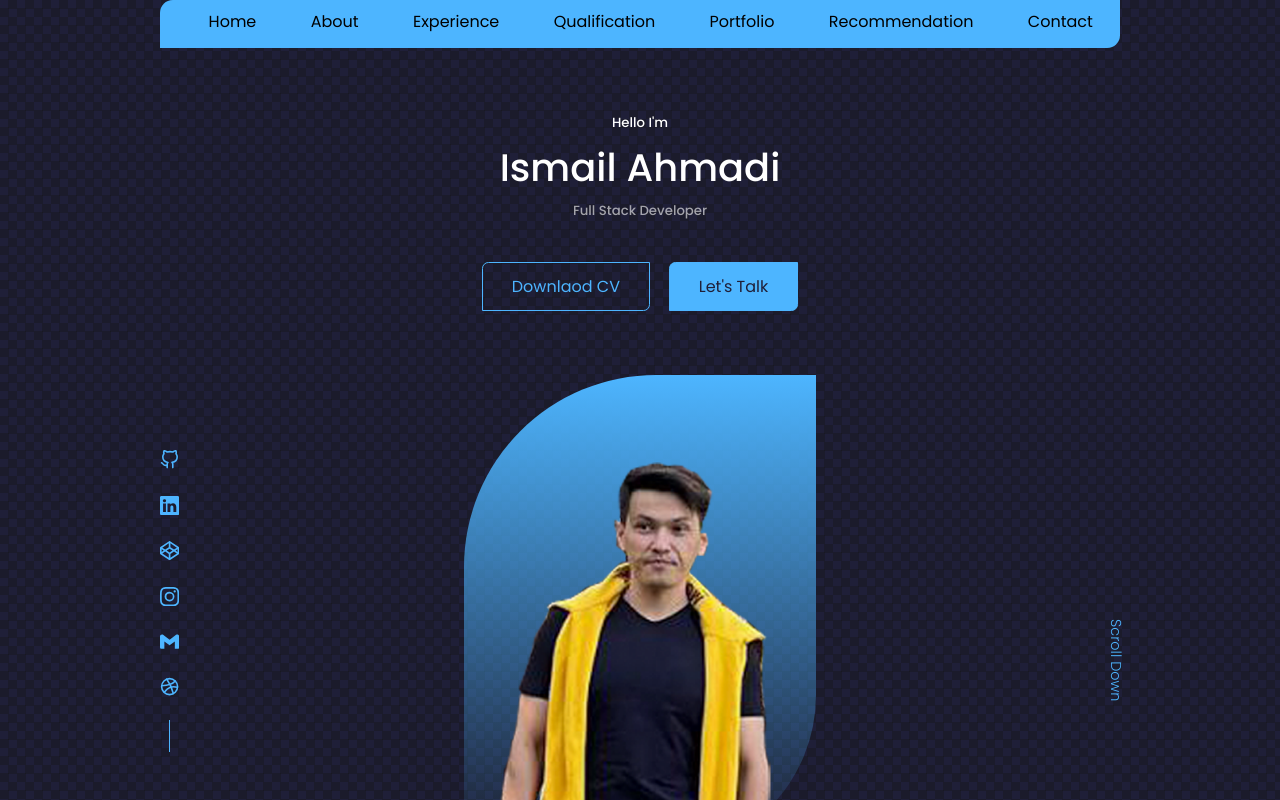
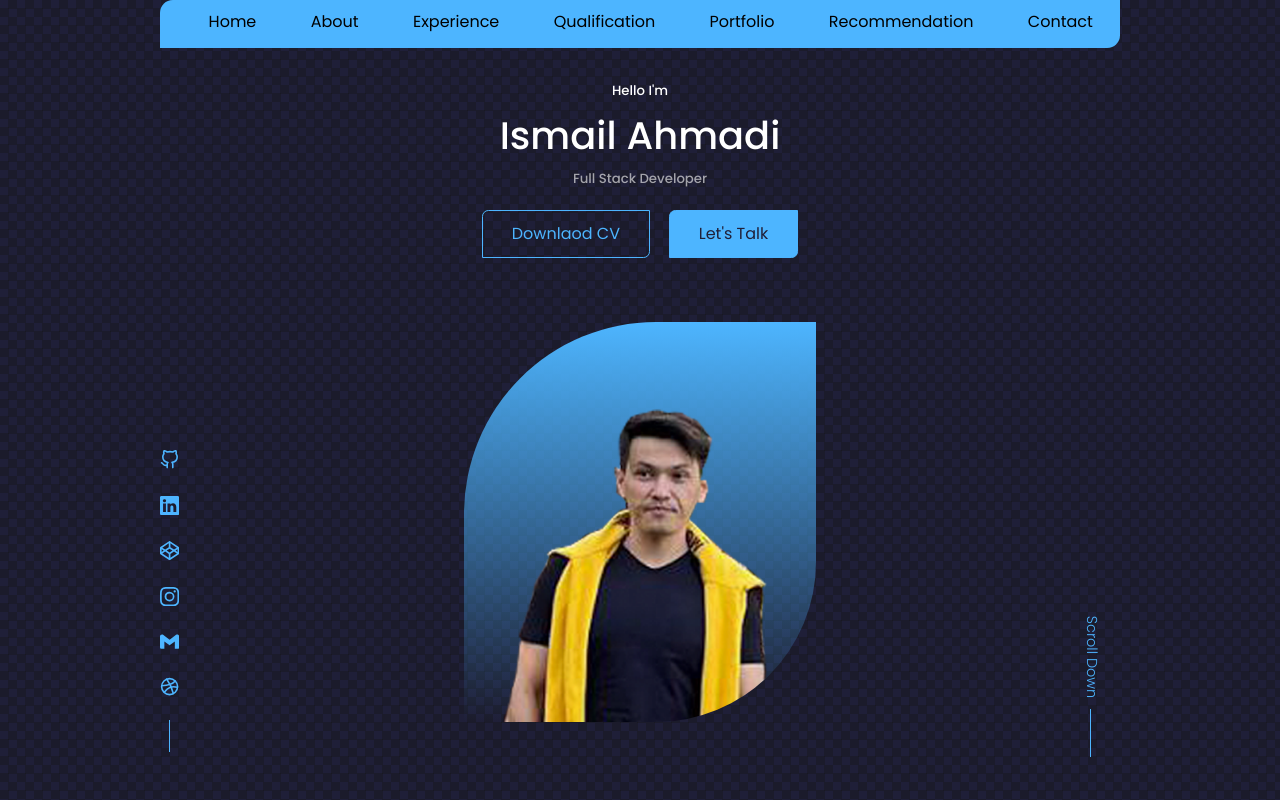
Before and after one commit to Ismail-ahmadi/portfolio, a React (Create React App) app: page / in a window 1280 px wide. Shown: the top 800 px of the page. Built offline with nearby package versions, Linux system fonts and the light colour scheme.

Commit message:
fixed me photo

```diff
--- a/src/components/header/Header.jsx
+++ b/src/components/header/Header.jsx
@@ -17,7 +17,9 @@ function Header() {
         <div className="me">
           <img src={ME} alt="ME" />
         </div>
-        <a href="#contact" className="scroll__down"> Scroll Down</a>
+        <div className="scroll__down">
+           <a href="#contact" > Scroll Down</a>
+        </div>
       </div>
     </header>
   )
--- a/src/components/header/header.css
+++ b/src/components/header/header.css
@@ -1,17 +1,19 @@
 header{
     height: 100vh;
-    padding-top: 7rem;
+    padding-top: 5rem;
     overflow: hidden;
+    /* background-color: blue; */
 }
 .header__container {
      text-align: center;
      height: 100%;
+     /* background-color: red; */
      position: relative;
 }
 
 /* ========= CTA =========*/
 .cta {
-    margin-top: 2.5rem;
+    margin-top: 1.2rem;
     display: flex;
     gap: 1.2rem;
     justify-content: center;
@@ -39,7 +41,7 @@ header{
 .me {
     background: linear-gradient(var(--color-primary), transparent);
     width: 22rem;
-    height: 30rem;
+    height: 50vh;
     position: absolute;
     left: calc(50% - 11rem);
     margin-top: 4rem;
@@ -62,17 +64,34 @@ header{
 /* ========= Scroll Down =========*/
 .scroll__down{
     position: absolute;
-    right: -2.3rem;
+    right: -4.3rem;
     bottom: 8rem;
     transform: rotate(90deg);
     font-weight: 300;
     font-size: 0.9rem;
+    height: 30px;
+    width: 200px;
+    /* background-color: red; */
 }
+.scroll__down::before {
+    content: '';
+    width: 3rem;
+    height: 1px;
+    background: var(--color-primary);
+    position: absolute;
+    right: 0;
+    margin-top: 0.8rem;
+}
+
 /* ============== Media Query (Medium Devices)=============== */
 @media screen and (max-width:1024px){
     header{
-        height: 68vh;
+        height: 70vh;
     }
+    .me{
+        height: 40vh;
+    }
+
 }
 /* ============== Media Query (Small Devices)=============== */
 @media screen and (max-width:600px){
--- a/src/components/testomonials/Testimonials.jsx
+++ b/src/components/testomonials/Testimonials.jsx
@@ -17,14 +17,13 @@ import 'swiper/css/scrollbar';
 
 const data = [
   {
+    avatar: Avt2,
+    name: 'Tony Ta - Founder of CloudE8',
+    review : 'We had the pleasure of bringing Ismail onboard as an intern for a short period of time in 2020. During this time, he worked with our development team on our sown.co platform where he learnt how to setup a new cloud server and did some software development in python and html. Ismail was a very quick learner and capable of applying what he learnt to his work. He has a wonderful work ethic and always took the initiative to look for solutions himself before turning for help. I have no doubt he will be valuable to any future employer. I wish him all the absolute best.'
+  },{
     avatar: Avt1,
     name: 'Joy Lee - YICF Executive Director  ',
     review : 'I have had the privilege of knowing Ismail since late 2018, when I first became Exec. Director of YICF, the parent organization of Roshan Learning Center, a refugee learning center where Ismail was serving as a volunteer English teacher. Ismail quickly won my trust and admiration as a young man who was so earnest, open, and driven to learn ... '
-  },
-  {
-    avatar: Avt2,
-    name: 'Tony Ta - CEO at CloudE8',
-    review : 'We had the pleasure of bringing Ismail onboard as an intern for a short period of time in 2020. During this time, he worked with our development team on our sown.co platform where he learnt how to setup a new cloud server and did some software development in python and html. Ismail was a very quick learner and capable of applying what he learnt to his work. He has a wonderful work ethic and always took the initiative to look for solutions himself before turning for help. I have no doubt he will be valuable to any future employer. I wish him all the absolute best.'
   },
   {
     avatar: Avt3,
```
